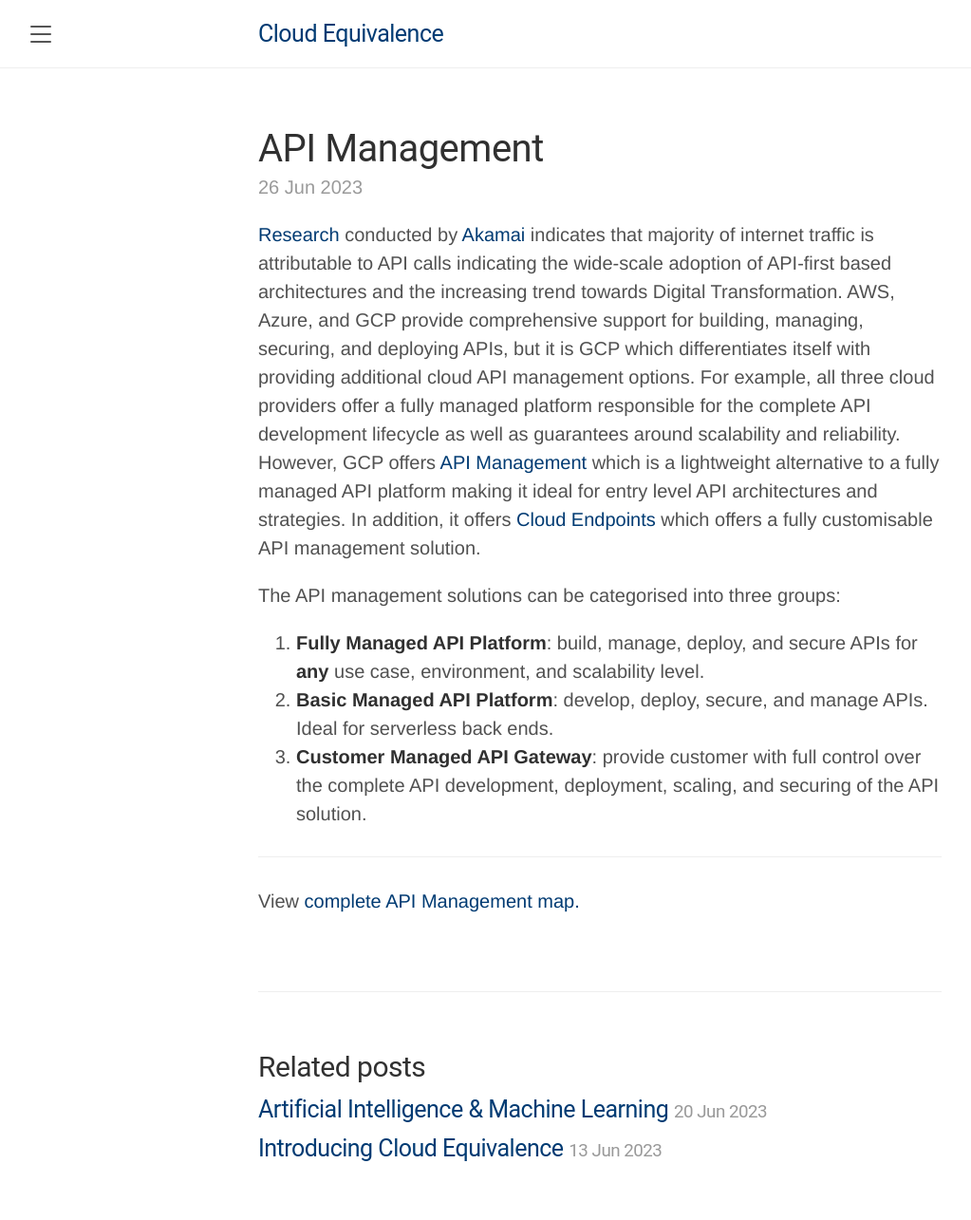
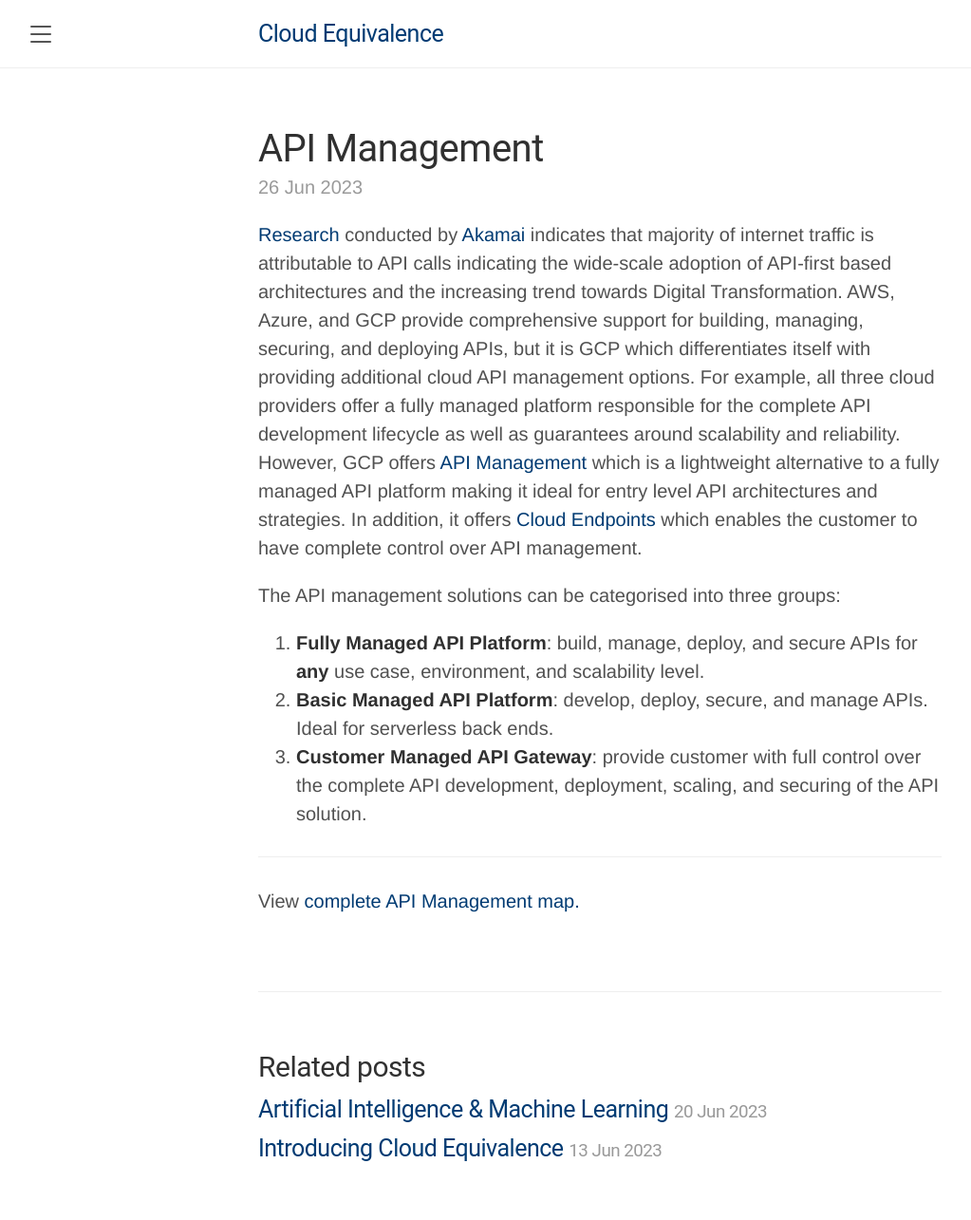
Before and after one commit to mikail-khan/mikail-khan.github.io, a Jekyll site: the page built from _posts/2023-06-26-api-management.md, in a window 1280 px wide. Shown: the whole page at 95% size, without its empty margins (8-1031 px from the left). Built offline with Jekyll 4.4.1, drawn with Linux system fonts in a browser that asks for light colours.

Commit message:
fix typo

```diff
--- a/_posts/2023-06-26-api-management.md
+++ b/_posts/2023-06-26-api-management.md
@@ -18,7 +18,7 @@ Management](https://cloud.google.com/api-gateway) which is a
 lightweight alternative to a fully managed API platform making it
 ideal for entry level API architectures and strategies. In addition,
 it offers [Cloud Endpoints](https://cloud.google.com/endpoints) which
-offers a fully customisable API management solution.
+enables the customer to have complete control over API management.
 
 The API management solutions can be categorised into three groups:
 
```
